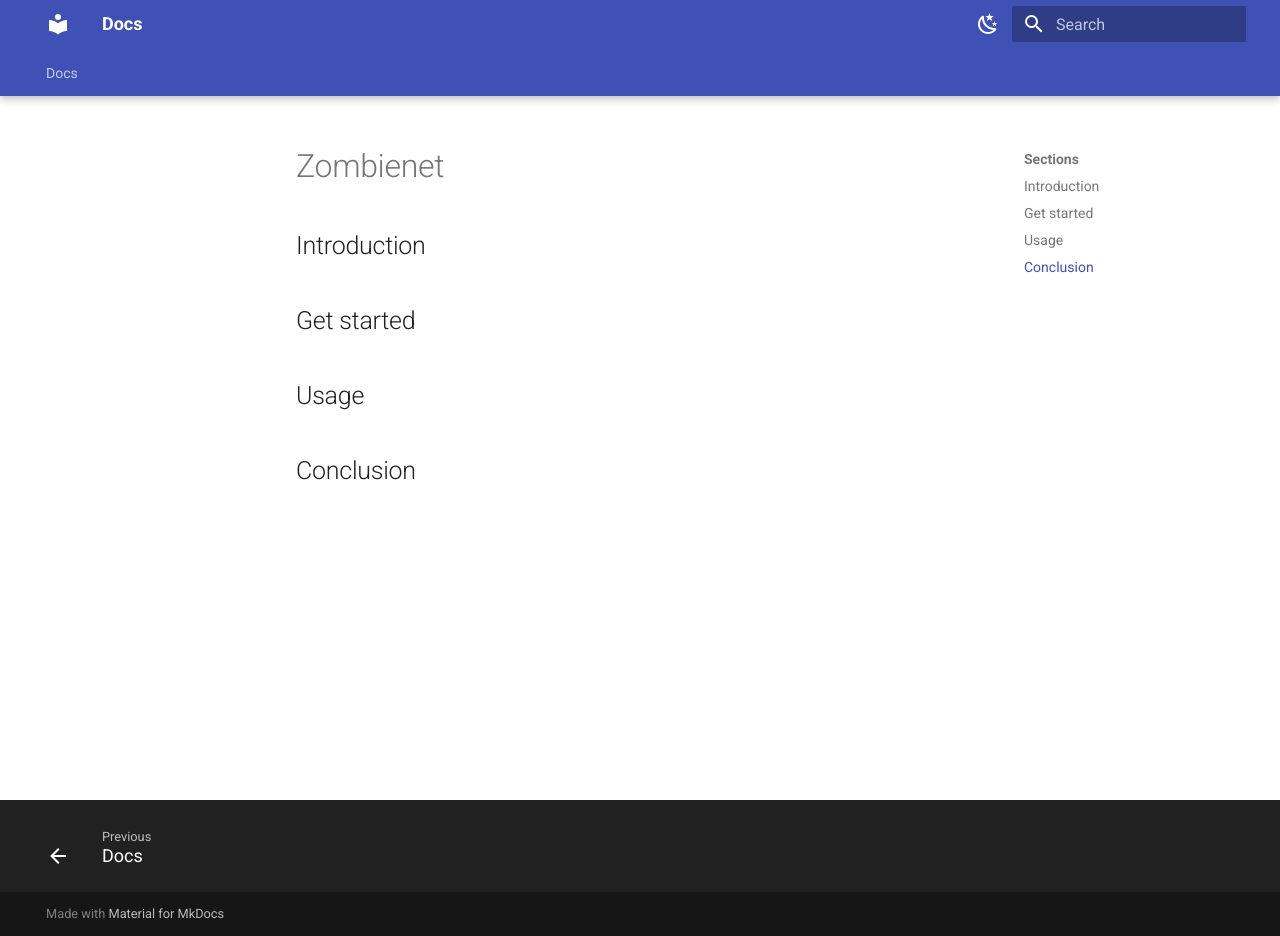
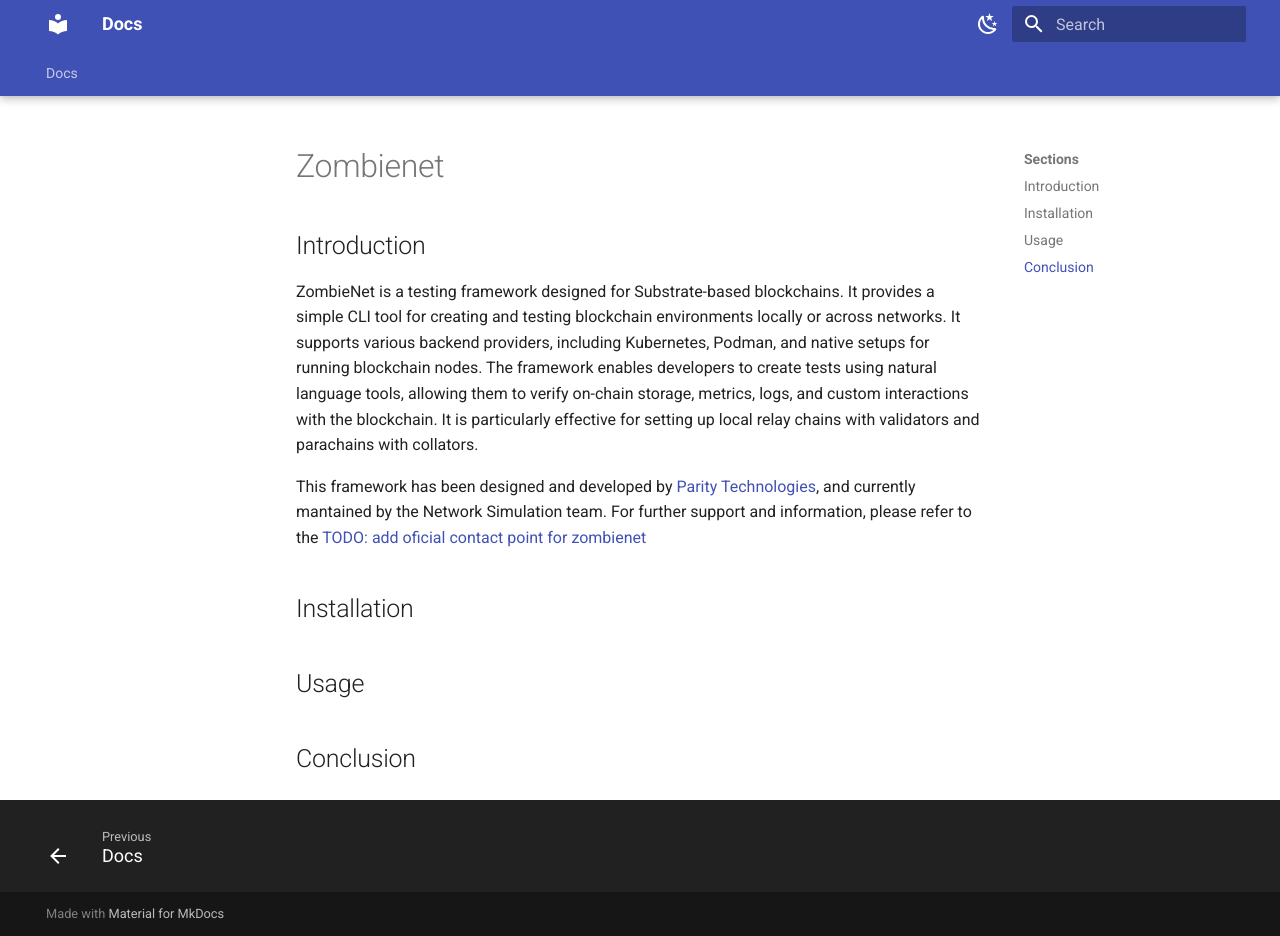
Before and after one commit to papermoonio/polkadot-ecosystem-docs-draft, an MkDocs documentation site: the page built from docs/dev-tools/zombienet/index.md, in a window 1280 px wide and 936 px high. Built offline with MkDocs 1.6.1 and Material for MkDocs 9.7.7, drawn with Linux system fonts in a browser that asks for light colours.

Commit message:
add: zombienet introduction

```diff
--- a/docs/dev-tools/zombienet/index.md
+++ b/docs/dev-tools/zombienet/index.md
@@ -7,7 +7,11 @@
 
 ## Introduction
 
-## Get started
+ZombieNet is a testing framework designed for Substrate-based blockchains. It provides a simple CLI tool for creating and testing blockchain environments locally or across networks. It supports various backend providers, including Kubernetes, Podman, and native setups for running blockchain nodes. The framework enables developers to create tests using natural language tools, allowing them to verify on-chain storage, metrics, logs, and custom interactions with the blockchain. It is particularly effective for setting up local relay chains with validators and parachains with collators.
+
+This framework has been designed and developed by [Parity Technologies]({{ https://www.parity.io/ }}){target=_blanket}, and currently mantained by the Network Simulation team. For further support and information, please refer to the [TODO: add oficial contact point for zombienet]({{ . }}){target=_blanket}
+
+## Installation
 
 ## Usage
 
```
